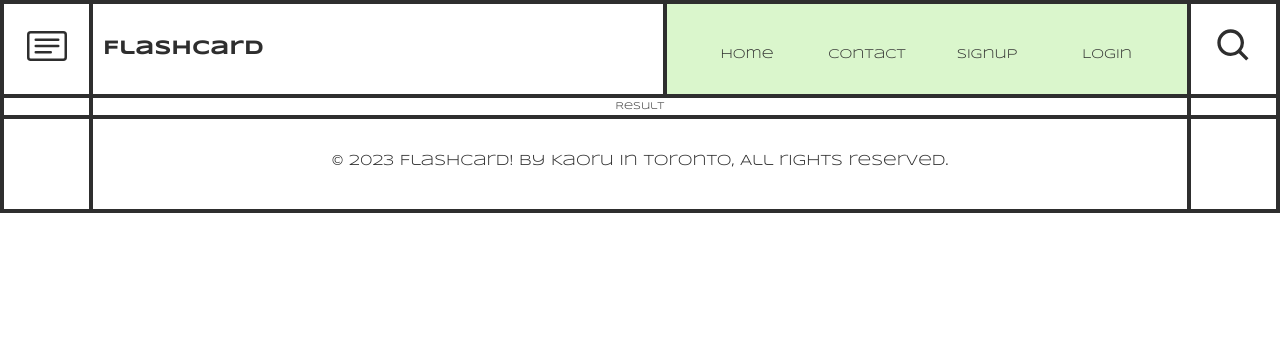
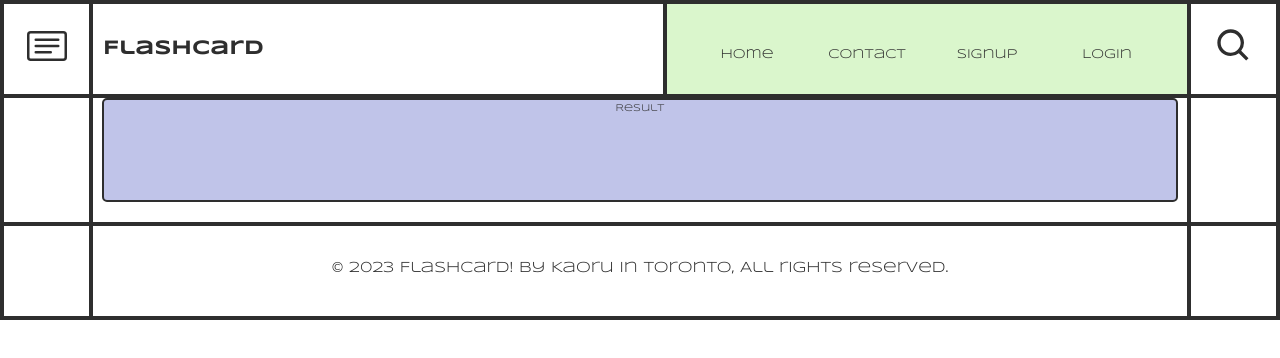
Before and after one commit to CarlSmoky/flashcard_client, a React (Create React App) app: page /result in a window 1280 px wide. Shown: the top 358 px of the page. Built offline with nearby package versions, Linux system fonts and the light colour scheme; no server answers; a web font is replaced by a local one.

Commit message:
Add style

```diff
--- a/src/components/Result.jsx
+++ b/src/components/Result.jsx
@@ -1,14 +1,22 @@
 import React from 'react'
 import styled, { css } from 'styled-components'
 
-const Result = () => {
+const Result = (stat) => {
+
+  console.log(stat);
+
   return (
     <Wrapper>Result</Wrapper>
   )
 }
 
 const Wrapper = styled.div`
-
+  width: 98%;
+  height: 10rem;
+  margin: 0 auto 2rem;
+  border-radius: .5rem;
+  border: 2px solid var(--black-primary);
+  background: var(--tertiary-color);
 `
 
 export default Result
```
